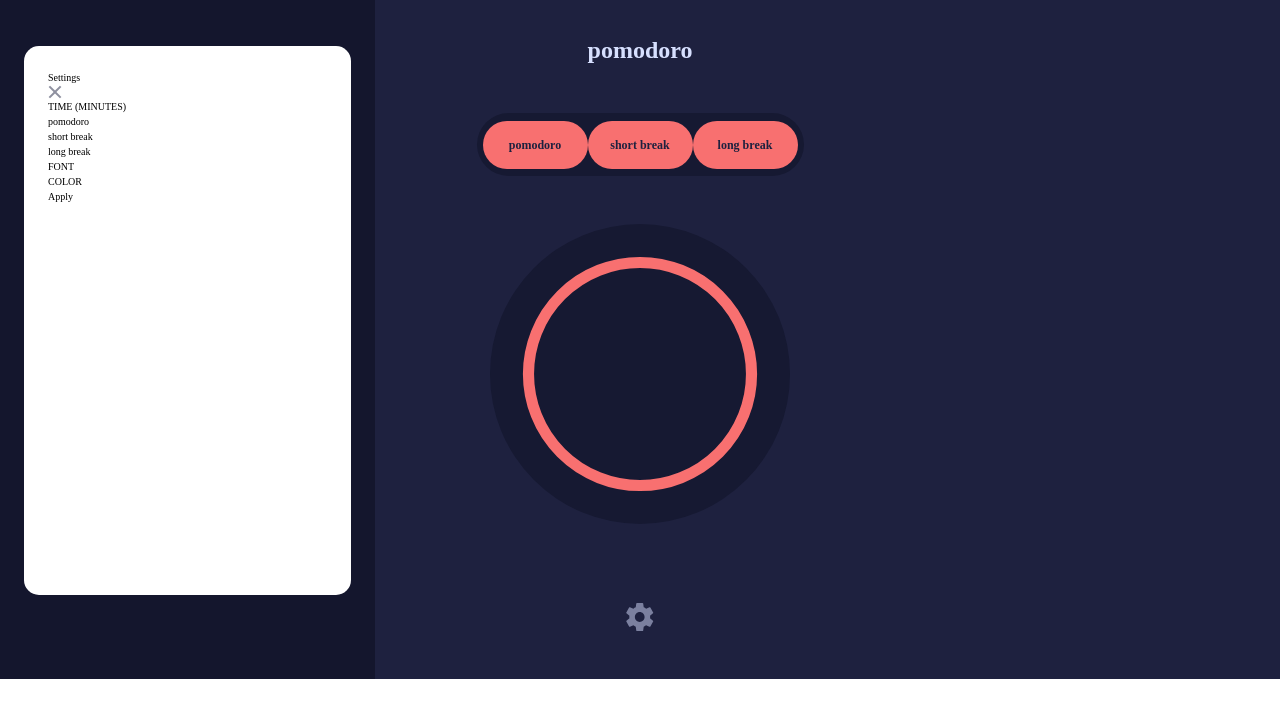
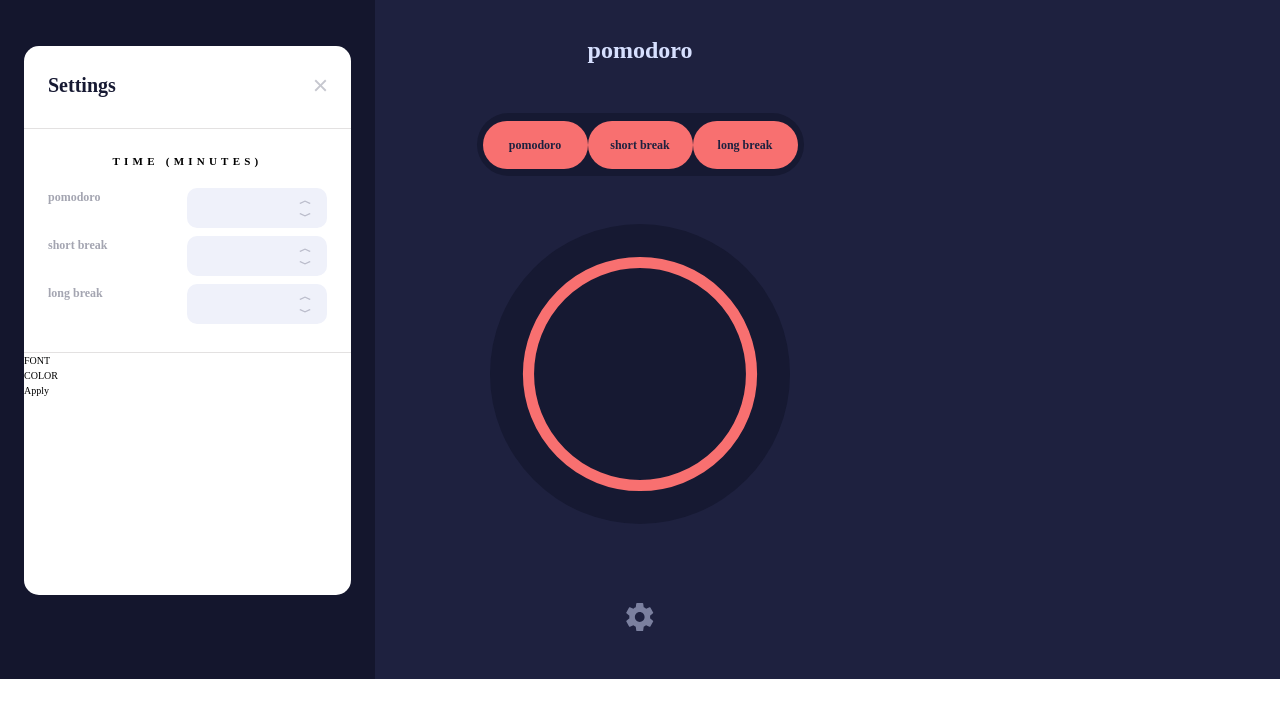
Before and after one commit to GIGAKLIBADZE/pomodoro-app, a React (Vite) app: page /pomodoro in a window 1280 px wide. Shown: the top 718 px of the page. Built offline with nearby package versions, Linux system fonts and the light colour scheme.

Commit message:
add styles for settings except fonts and colors sections

```diff
--- a/src/components/Settings.tsx
+++ b/src/components/Settings.tsx
@@ -1,30 +1,76 @@
 import Cancel from "/images/icon-close.svg";
+import Up from "/images/icon-arrow-up.svg";
+import Down from "/images/icon-arrow-down.svg";
 
 const Settings: React.FC = () => {
   return (
     <div className="h-full absolute top-0 left-0 for-opacity pt-[4.6rem] px-[2.4rem] font-[KumbhSans]">
-      <div className="w-[32.7rem] h-[54.9rem] rounded-[15px] pt-[2.4rem] px-[2.4rem] bg-white m-auto">
-        <div>
-          <h2>Settings</h2>
-          <img src={Cancel} alt="Cancel" />
+      <div className="w-[32.7rem] h-[54.9rem] rounded-[15px] pt-[2.4rem] bg-white m-auto">
+        <div className="px-[2.4rem] flex justify-between items-center">
+          <h2 className="text-[2rem] font-bold text-[#161932] leading-normal">
+            Settings
+          </h2>
+          <img
+            src={Cancel}
+            alt="Cancel"
+            className="w-[1.3rem] h-[1.3rem] opacity-[0.5] "
+          />
         </div>
-        <div></div>
-        <h3>TIME (MINUTES)</h3>
-        <div>
-          <div>
-            <label htmlFor="pomodoro">pomodoro</label>
-            <input id="pomodoro" name="pomodoro" min="1" max="60" />
+        <div className="line"></div>
+        <h3 className="text-[1.1rem] font-bold tracking-[4.23px] text-center text-[#161932 mt-[2.4rem]">
+          TIME (MINUTES)
+        </h3>
+        <div className="px-[2.4rem] mt-[1.8rem] flex flex-col gap-[0.8rem]">
+          <div className="parent-of-input">
+            <label htmlFor="pomodoro" className="label-styles">
+              pomodoro
+            </label>
+            <input
+              id="pomodoro"
+              name="pomodoro"
+              min="1"
+              max="60"
+              className="input-styles"
+            />
+            <div className="arrows-container">
+              <img src={Up} alt="Up" className="arrow-styles" />
+              <img src={Down} alt="Down" className="arrow-styles" />
+            </div>
           </div>
-          <div>
-            <label htmlFor="short">short break</label>
-            <input id="short" name="short" min="1" max="5" />
+          <div className="parent-of-input">
+            <label htmlFor="short" className="label-styles">
+              short break
+            </label>
+            <input
+              id="short"
+              name="short"
+              min="1"
+              max="5"
+              className="input-styles"
+            />
+            <div className="arrows-container">
+              <img src={Up} alt="Up" className="arrow-styles" />
+              <img src={Down} alt="Down" className="arrow-styles" />
+            </div>
           </div>
-          <div>
-            <label htmlFor="long">long break</label>
-            <input id="long" name="long" min="10" max="25" />
+          <div className="parent-of-input">
+            <label htmlFor="long" className="label-styles">
+              long break
+            </label>
+            <input
+              id="long"
+              name="long"
+              min="10"
+              max="25"
+              className="input-styles"
+            />
+            <div className="arrows-container">
+              <img src={Up} alt="Up" className="arrow-styles" />
+              <img src={Down} alt="Down" className="arrow-styles" />
+            </div>
           </div>
         </div>
-        <div></div>
+        <div className="line"></div>
         <div>
           <h3>FONT</h3>
           <div></div>
--- a/src/index.css
+++ b/src/index.css
@@ -33,4 +33,28 @@ body {
         @apply w-[32.7rem] h-[6.3rem] pt-[0.8rem] pb-[0.7rem] rounded-[31.5px] bg-[#161932] m-auto
         mt-[4.5rem] flex justify-center
     }
+
+    .line {
+        @apply w-full h-[0.1rem] mt-[2.8rem] bg-[#e3e1e1]
+    }
+
+    .input-styles {
+        @apply w-[14rem] h-[4rem] rounded-[1rem] bg-[#eff1fa] text-[1.4rem] font-bold leading-normal text-[#1e213f] pl-[1.6rem]
+    }
+
+    .label-styles {
+        @apply text-[1.2rem] font-bold leading-normal text-[#1e213f] opacity-[0.4]
+    }
+
+    .parent-of-input {
+        @apply flex justify-between relative
+    }
+
+    .arrow-styles {
+        @apply w-[1.2rem] h-[0.4rem]
+    }
+
+    .arrows-container {
+        @apply flex flex-col gap-[0.9rem] absolute top-[1.2rem] right-[1.6rem]
+    }
 }
```
